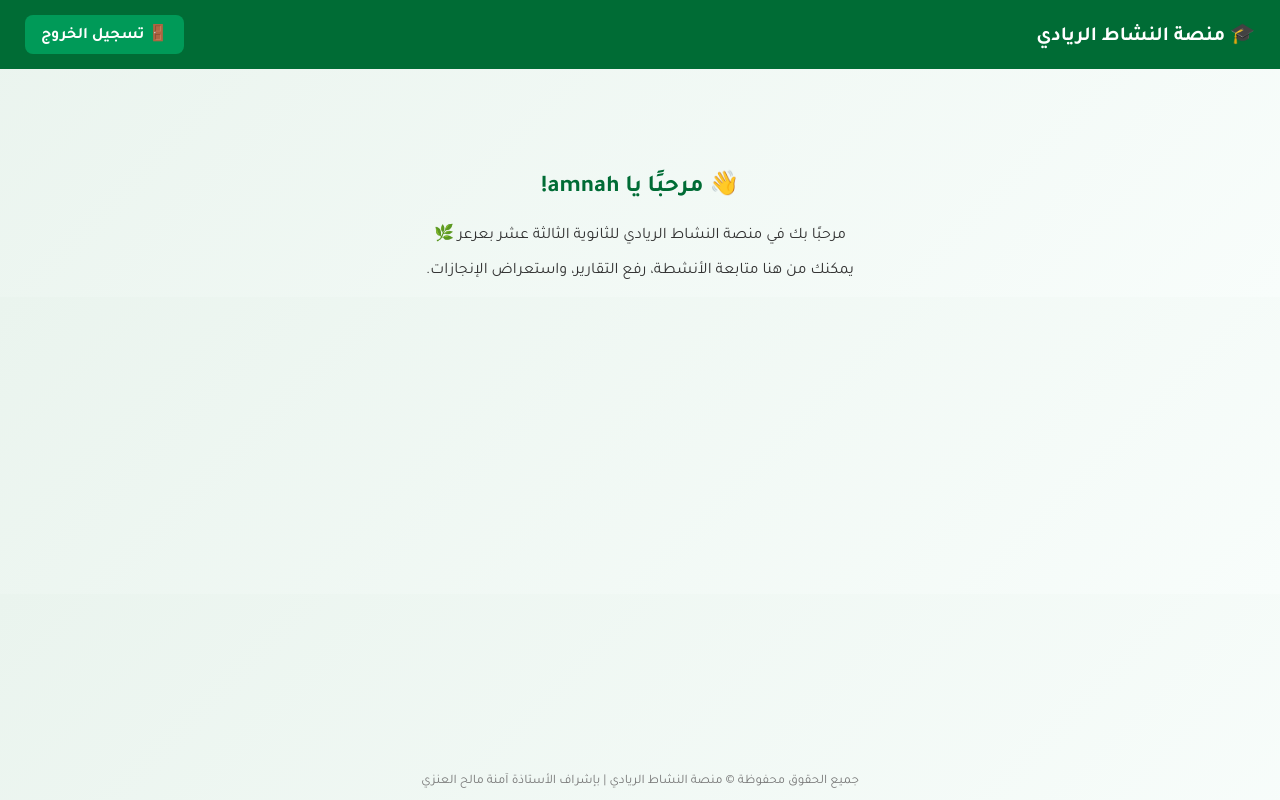
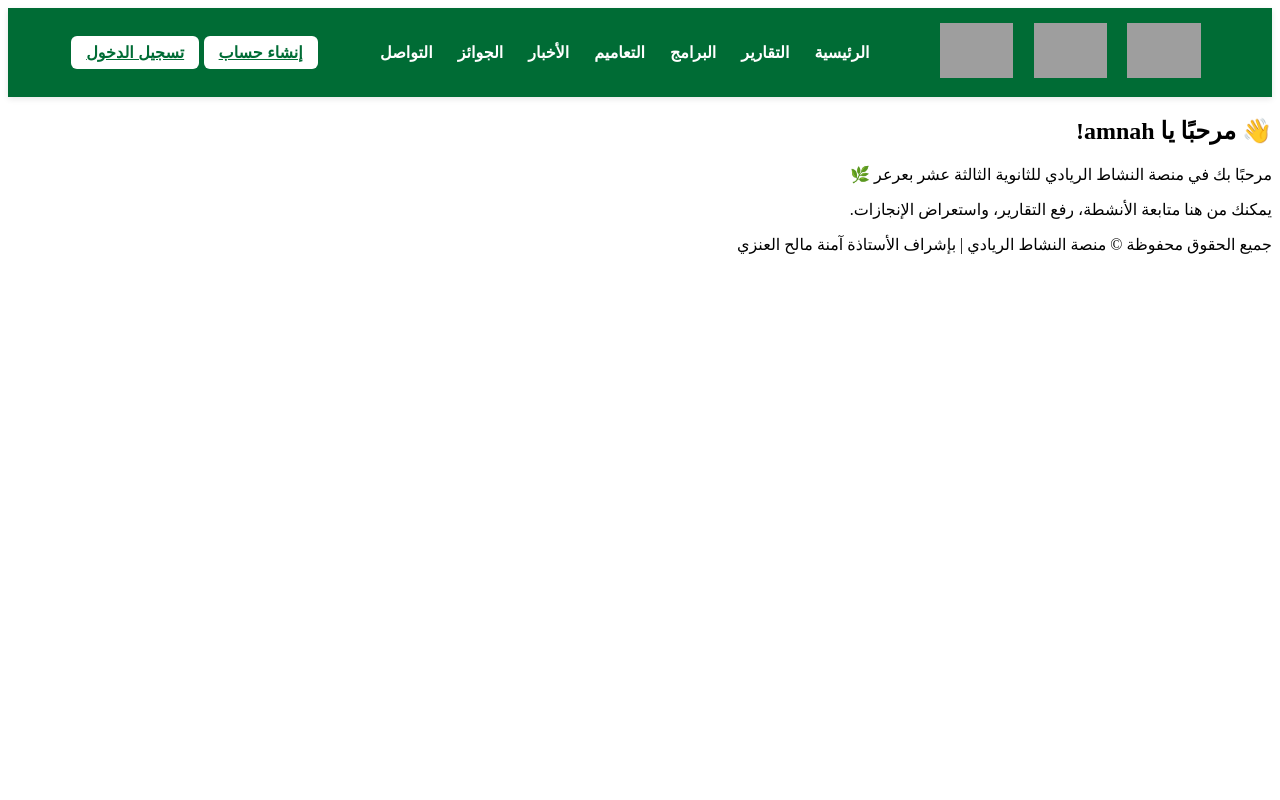
Before and after one commit to amnah1438/myproject50, a Django app: template templates/core-templates/home.html in a window 1280 px wide. Run offline with Django 5.2, Linux system fonts and the light colour scheme; the template is opened without the code that fills it, so the values that code supplies are empty; a user stored in the database is signed in; grey boxes are pictures that could not be loaded.

Commit message:
تعديل

```diff
--- a/templates/core-templates/home.html
+++ b/templates/core-templates/home.html
@@ -5,77 +5,12 @@
     <meta charset="UTF-8">
     <meta name="viewport" content="width=device-width, initial-scale=1.0">
     <title>الصفحة الرئيسية | منصة النشاط الريادي</title>
-
     <link href="https://fonts.googleapis.com/css2?family=Tajawal:wght@400;500;700&display=swap" rel="stylesheet">
     <link rel="icon" href="{% static 'images/moe_logo.png' %}" type="image/png">
+</head>
 
-    <style>
-        body {
-            font-family: "Tajawal", sans-serif;
-            background: linear-gradient(135deg, #eaf4ee, #f8fdfb);
-            margin: 0;
-            padding: 0;
-        }
-
-        header {
-            background-color: #006c35;
-            color: white;
-            padding: 15px 25px;
-            display: flex;
-            justify-content: space-between;
-            align-items: center;
-        }
-
-        header h1 {
-            font-size: 20px;
-            margin: 0;
-        }
-
-        header a {
-            color: white;
-            text-decoration: none;
-            font-weight: bold;
-            background-color: #009a58;
-            padding: 8px 16px;
-            border-radius: 8px;
-            transition: 0.3s;
-        }
-
-        header a:hover {
-            background-color: #00b068;
-        }
-
-        main {
-            text-align: center;
-            margin-top: 100px;
-        }
-
-        h2 {
-            color: #006c35;
-            font-weight: 700;
-        }
-
-        p {
-            font-size: 16px;
-            color: #333;
-        }
-
-        footer {
-            text-align: center;
-            position: fixed;
-            bottom: 10px;
-            width: 100%;
-            color: #777;
-            font-size: 13px;
-        }
-    </style>
-</head>
 <body>
-
-<header>
-    <h1>🎓 منصة النشاط الريادي</h1>
-    <a href="{% url 'core:logout' %}">🚪 تسجيل الخروج</a>
-</header>
+    {% include 'core-templates/header.html' %}
 
     <main>
         <h2>👋 مرحبًا يا {{ user.username }}!</h2>
@@ -86,6 +21,5 @@
     <footer>
         جميع الحقوق محفوظة © منصة النشاط الريادي | بإشراف الأستاذة آمنة مالح العنزي
     </footer>
-
 </body>
 </html>
```
Lines whose indentation alone changed are shown as unchanged.
